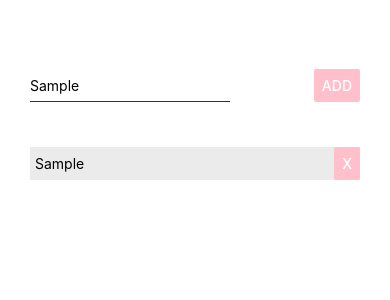
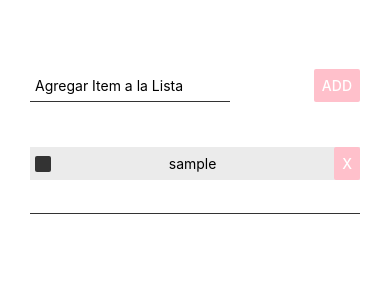
Before and after one commit to IneMaroc/ToDoList---React-Native, a React Native app: screen / in a window 390 px wide. Both pictures are taken after typing "Sample" into the empty fields and a click on the button "ADD". Shown: the top 300 px of the page. Built offline with nearby package versions, Linux system fonts and the light colour scheme.

Commit message:
Lista Optimizada

```diff
--- a/App.js
+++ b/App.js
@@ -1,19 +1,25 @@
 import { StatusBar } from 'expo-status-bar';
 import React, { useState } from 'react';
-import { StyleSheet, Text, View, Button, FlatList } from 'react-native';
+import { StyleSheet, View, Alert} from 'react-native';
 import Modal from "./components/Modal";
 import AddItem from './components/AddItem';
+import List from './components/List/List';
 
 export default function App() {
   const [textInput, setTextInput] = useState ("");
   const [itemList, setItemList] = useState([]);
   const [checkItemList, setCheckItemList] = useState([]);
 
+
   const [itemSelected, setItemSelected] = useState({});
   const [modalVisible, setModalVisible] = useState(false);
 
-  const handleChangeText = (t) => setTextInput(t);
+  const handleChangeText = (t) => setTextInput((t).toLowerCase());
   const handleAddPress = () => {
+
+    let unCheckItems = itemList.find(item => item.value === textInput);
+    let checkItems = checkItemList.find(item => item.value === textInput);
+    if ((unCheckItems && checkItems) === undefined && textInput !== '') {
 
       setItemList([
         ...itemList, {
@@ -22,68 +28,92 @@ export default function App() {
         },
 
       ]);
+
+    } else {
+      Alert.alert('Item repetido o invalido');
+    }
       setTextInput("");
   };
 
-  const handleConfirmDelete = () => {
-    setItemList(itemList.filter(item => item.id !== itemSelected.id));
+  const handleCheckItem = (id, value) => {
+
+    setItemList(itemList.filter(item => item.id !== id));
     setCheckItemList([
-      ...checkItemList, itemList.find(item => item.id === itemSelected.id),
+    ...checkItemList, {
+      value : value,
+      id : id,
+    },
 
-    ])
+    ]);
+
+
+  };
+
+  const handleUnCheckItem = (id, value) => {
+
+    setCheckItemList(checkItemList.filter(item => item.id !== id));
+      setItemList([
+        ...itemList, {
+          id: id,
+          value: value,
+      },
+      ]);
+
+  };
+
+  const handleConfirmDelete = (checkList) => {
+
+    if(checkList) {
+
+      setCheckItemList(checkItemList.filter(item => item.id !== itemSelected.id));
+
+    } else {
+
+      setItemList(itemList.filter(item => item.id !== itemSelected.id));
+
+    }
+
+    setModalVisible(false);
     setItemSelected({});
-    setModalVisible(false);
 
-  }
-  const handleModalOpen = id => {
-    setItemSelected(itemList.find(item => item.id === id));
+  };
+  const handleModalOpen = (id, checkList) => {
+
+    if(checkList) {
+      setItemSelected(checkItemList.find(item => item.id === id));
+
+    } else {
+
+      setItemSelected(itemList.find(item => item.id === id));
+
+    }
     setModalVisible(true);
+
   }
 
 
   return (
     <View style={styles.container}>
 
-      <AddItem handleChangeText={handleChangeText} handleAddPress={handleAddPress}/>
+
+      <AddItem handleChangeText={handleChangeText} handleAddPress={handleAddPress} textInput={textInput}/>
 
       <View style={styles.listContainer}>
-        <FlatList
-            data={itemList}
-            keyExtractor={item => item.id}
-            renderItem={(data) => (
 
-              <View style={styles.listValue}>
+        <List items={itemList} handleModalOpen={handleModalOpen} checkList={false} handleCheckItem={handleCheckItem}/>
 
-                <Text>{data.item.value}</Text>
-                <Button title="X" color="pink" onPress={() => {handleModalOpen(data.item.id)}}/>
+      </View>
 
-              </View>
-            )}
+      <View style={styles.checkListContainer}>
 
-        />
+        <List items={checkItemList} handleModalOpen={handleModalOpen} checkList={true} handleUnCheckItem={handleUnCheckItem}/>
 
+      </View>
 
-        <FlatList
-            data={checkItemList}
-            keyExtractor={item => item.id}
-            renderItem={(data) => (
-
-              <View style={styles.lisChecktValue}>
-
-                <Text>{data.item.value}</Text>
-                <Button title="X" color="pink" onPress={() => {handleModalOpen(data.item.id)}}/>
-
-              </View>
-            )}
-
-        />
-
-        {modalVisible?
+      {modalVisible?
           <Modal itemSelected={itemSelected} handleConfirmDelete={handleConfirmDelete}/>
            : <></>
           }
-
-      </View>
 
     </View>
   );
@@ -92,20 +122,22 @@ export default function App() {
 const styles = StyleSheet.create({
   container: {
     padding: 30,
-    marginTop: "10%"
-    },
+    marginTop: "10%",
+    justifyContent: 'center',
+  },
 
-    listContainer: {
+  listContainer: {
       marginTop: "10%",
-    },
-    listValue: {
+      paddingBottom: '10%',
+      borderBottomColor: '#333',
+      borderBottomWidth: 1,
 
-      flexDirection: "row",
-      justifyContent: "space-between",
-      alignItems: "center",
-      marginTop: 12,
-      paddingLeft: 5,
-      backgroundColor: "#EBEBEB",
+  },
+  checkListContainer: {
+    marginTop: "10%",
+    marginBottom: '10%',
 
-    },
+
+},
+
 });
--- a/components/AddItem.js
+++ b/components/AddItem.js
@@ -28,6 +28,7 @@ const styles = StyleSheet.create ({
         borderBottomColor: "#333",
         borderBottomWidth: 1,
         width: 200,
+        paddingLeft: 5,
       },
 
 });
--- a/components/Modal.js
+++ b/components/Modal.js
@@ -2,34 +2,66 @@ import React from 'react';
 import { Modal, View, Text, Button, StyleSheet } from 'react-native';
 
 const ModalItem = (props) => {
-    const {itemSelected, handleConfirmDelete} = props;
+    const {itemSelected, handleConfirmDelete, checkList} = props;
 
     return (
-        <Modal animationType="slide">
-              <View>
-                <Text>
-                    Eliminar
-                </Text>
-              </View>
-              <View>
+        <Modal animationType="slide"  style={styles.modal}>
+          <View style={styles.modalContent}>
+              <View style={styles.modalMessage}>
                 <Text>
                     ¿Está seguro que quiere borrar?
                 </Text>
               </View>
-              <View>
+              <View style={styles.modalTitle}>
                 <Text>
-                    {itemSelected.value}
+                    {(itemSelected.value).toUpperCase()}
                 </Text>
               </View>
               <View>
-                <Button title="CONFIRMAR" onPress={() => {handleConfirmDelete()}}/>
+                <Button title="CONFIRMAR" color='pink' onPress={() => {handleConfirmDelete(checkList)}}/>
               </View>
+          </View>
 
         </Modal>
     );
 }
 
 const styles = StyleSheet.create ({
+  modal: {
+
+    flex: 1,
+    alignItems: 'center',
+    justifyContent: 'space-arround',
+
+
+  },
+
+  modalContent: {
+    padding: 20,
+    borderRadius: 5,
+    backgroundColor: '#EBEBEB',
+    alignSelf: 'center',
+    alignItems: 'center',
+    justifyContent: 'center',
+  },
+  modalMessage: {
+    fontSize: 18,
+  },
+  modalTitle: {
+    fontSize: 30,
+    marginTop: 10,
+    marginBottom: 20,
+  },
+  shadow: {
+    shadowColor: "#000",
+    shadowOffset: {
+      width: 0,
+      height: 2,
+    },
+    shadowOpacity: 0.25,
+    shadowRadius: 3.84,
+    elevation: 5,
+  }
 
 });
 
--- a/components/list/List.js
+++ b/components/list/List.js
@@ -1,12 +1,29 @@
 import React from 'react';
-import { Modal, View, Text, Button, StyleSheet } from 'react-native';
+import { FlatList, StyleSheet } from 'react-native';
+import ListItem from './ListItem';
 
-const List = () => {
-    return null;
+
+const List = (props) => {
+const {items, handleModalOpen, checkList, handleCheckItem, handleUnCheckItem} = props;
+
+    return (
+        <FlatList
+            data={items}
+            keyExtractor={item => item.id}
+            renderItem={(data) => (
+
+              checkList? <ListItem handleModalOpen={handleModalOpen} data={data} checkList={checkList} handleUnCheckItem={handleUnCheckItem}/> :
+              <ListItem handleModalOpen={handleModalOpen} data={data} checkList={checkList} handleCheckItem={handleCheckItem}/>
+            )}
+
+        />
+    );
 }
 
 const styles = StyleSheet.create ({
 
+
+
 });
 
 export default List;
--- a/components/list/ListItem.js
+++ b/components/list/ListItem.js
@@ -1,12 +1,61 @@
 import React from 'react';
-import { Modal, View, Text, Button, StyleSheet } from 'react-native';
+import {View, Text, Button, StyleSheet} from 'react-native';
 
-const ListItem = () => {
-    return null;
+const ListItem = (props) => {
+    const{data, handleModalOpen, checkList, handleCheckItem, handleUnCheckItem} = props;
+
+
+
+        return (
+        <View style={checkList? styles.listChecktValue : styles.listValue}>
+                <Button icon="check" color="#333" onPress={() => {
+                    if(checkList) {
+
+
+                        handleUnCheckItem(data.item.id, data.item.value);
+
+                    } else {
+
+                        handleCheckItem(data.item.id, data.item.value);
+
+                    }
+
+
+                }}/>
+                <Text style={checkList? styles.textChecktValue : styles.textValue}>{data.item.value}</Text>
+                <Button title="X" color="pink" onPress={() => {handleModalOpen(data.item.id, checkList)}}/>
+
+        </View>
+    );
 }
 
 const styles = StyleSheet.create ({
 
+    listValue: {
+
+        flexDirection: "row",
+        justifyContent: "space-between",
+        alignItems: "center",
+        marginTop: 12,
+        paddingLeft: 5,
+        backgroundColor: "#EBEBEB",
+
+    },
+
+    listChecktValue: {
+        backgroundColor: '#EBEBEB',
+        flexDirection: "row",
+        justifyContent: "space-between",
+        alignItems: "center",
+        marginTop: 12,
+        paddingLeft: 5,
+
+
+    },
+    textChecktValue: {
+        color: 'white' ,
+    }
+
 });
 
 export default ListItem;
```
